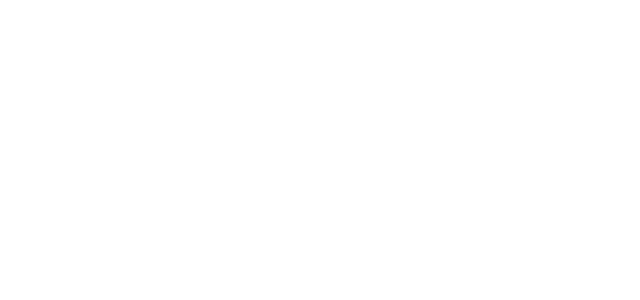
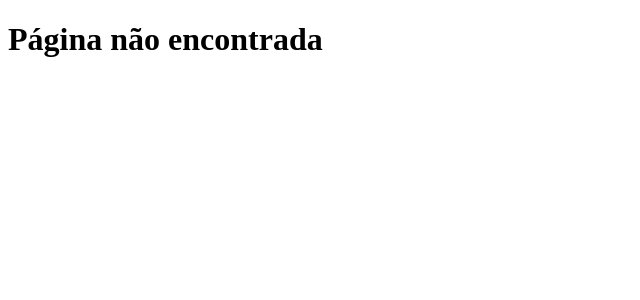
Before and after one commit to leandrohl/google-login, a React (Create React App) app: page / in a window 1280 px wide. Before the commit this address had no page. Shown: the top 300 px of the page, without its empty margins (0-640 px from the left). Built offline with nearby package versions, Linux system fonts and the light colour scheme.

Commit message:
fix: arrumando erro de parser do eslint

```diff
--- a/package.json
+++ b/package.json
@@ -44,6 +44,7 @@
   "devDependencies": {
     "@types/styled-components": "^5.1.26",
     "@typescript-eslint/eslint-plugin": "^5.33.1",
+    "@typescript-eslint/parser": "^5.33.1",
     "eslint": "^8.22.0",
     "eslint-config-standard-with-typescript": "^22.0.0",
     "eslint-plugin-import": "^2.26.0",
--- a/src/contexts/types.ts
+++ b/src/contexts/types.ts
@@ -1,6 +1,6 @@
 export interface IAuthContext {
-  user: IUser | null,
-  signIn: (data: IUser) => void,
+  user: IUser | null
+  signIn: (data: IUser) => void
   logout: () => void
 }
 
--- a/src/pages/Login/styles.ts
+++ b/src/pages/Login/styles.ts
@@ -1,4 +1,3 @@
 import styled from 'styled-components'
 
-export const Container = styled.main`
-`
+export const Container = styled.main``
--- a/src/routes/index.tsx
+++ b/src/routes/index.tsx
@@ -1,22 +1,18 @@
-import React from 'react';
-import { Navigate, Route, Routes } from 'react-router-dom';
-import { useAuth } from '../contexts';
-import Home from '../pages/Home';
-import Login from '../pages/Login';
-import { ProtectedRoute } from './ProtectedRoute';
+import React from 'react'
+import { Route, Routes } from 'react-router-dom'
+import Login from '../pages/Login'
 
 const RoutesDom: React.FC = () => {
-
   return (
     <Routes>
       <Route path="/login" element={<Login />} />
-      {/* <Route path="*" element={<h1>Página não encontrada</h1>} /> */}
+      <Route path="*" element={<h1>Página não encontrada</h1>} />
 
       {/* <ProtectedRoute>
         <Route path="/" element={<Home />} />
       </ProtectedRoute> */}
     </Routes>
-  );
+  )
 }
 
-export default RoutesDom;
+export default RoutesDom
```
Also changed, not shown: src/pages/Login/index.tsx (+4 -8 lines), src/routes/ProtectedRoute/index.tsx (+4 -4 lines), .eslintrc.json, 2 other files (tests, documents, lock files or other folders).
